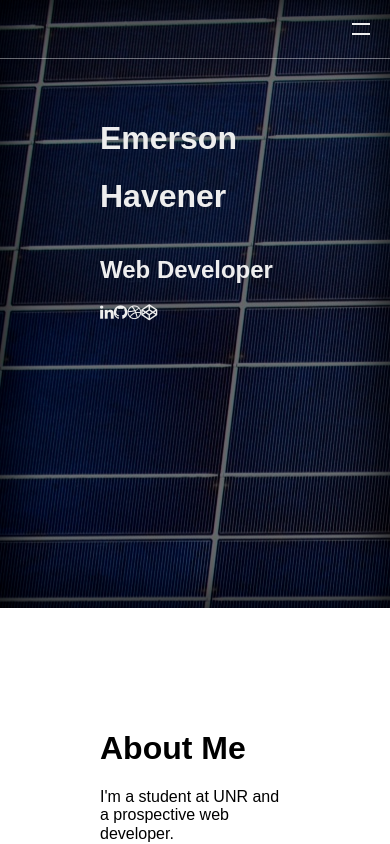
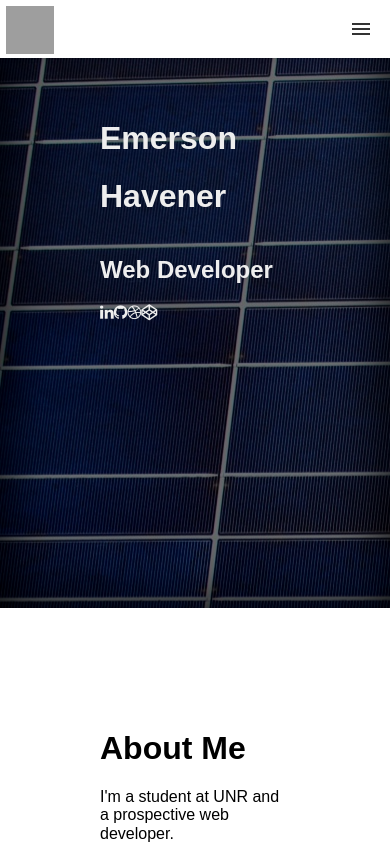
Before and after one commit to ehavener/emerson.havener.me, a React (Create React App) app: page / in a window 390 px wide. Shown: the top 844 px of the page. Built offline with nearby package versions, Linux system fonts and the light colour scheme.

Commit message:
added logo to nav; patched nav going transparent bug when on mobile

```diff
--- a/src/Navbar.css
+++ b/src/Navbar.css
@@ -1,6 +1,7 @@
 a {
   color: #000;
 }
+
 
 /* header */
 
@@ -36,9 +37,17 @@
 .header .logo {
   display: block;
   float: left;
-  font-size: 2em;
-  padding: 10px 20px;
+  line-height: 0;
+  padding: 0;
+  margin: 6px 0px 0px 6px;
   text-decoration: none;
+}
+
+.logo img {
+  width: 48px;
+  height: 48px;
+  padding: 0;
+  margin: 0px 0px 0px 0px;
 }
 
 /* menu */
@@ -115,8 +124,9 @@
   top: 0;
 }
 
-/* 48em = 768px */
-
+/* 48em = 768px
+   so when >767px screen width, display these
+*/
 @media (min-width: 48em) {
   .header li {
     float: left;
@@ -131,24 +141,6 @@
   }
   .header .menu-icon {
     display: none;
-  }
-}
-
-.header.light * {
-  transition: all .2s ease-out;
-}
-
-.header.light {
-  background-color: #fff;
-  transition: all .2s ease-out;
-}
-
-.header.light ul {
-  background: none;
-}
-
-.header.light li a {
-  transition: all .0s linear;
   }
 
   .header.dark * {
@@ -185,3 +177,57 @@
   .header.dark .menu-icon .navicon:after {
     background: #EEE;
   }
+
+}
+
+.header.light * {
+  transition: all .2s ease-out;
+}
+
+.header.light {
+  background-color: #fff;
+  transition: all .2s ease-out;
+}
+
+.header.light ul {
+  background: none;
+}
+
+.header.light li a {
+  transition: all .0s linear;
+}
+
+/* <underline> */
+
+li > a {
+  position: relative;
+  color: #2D4269;
+  text-decoration: none;
+}
+
+li > a:hover {
+  color: #2D4269;
+}
+
+li > a:before {
+  content: "";
+  position: absolute;
+  width: 100%;
+  height: 4px;
+  bottom: 0;
+  left: 0;
+  background-color: #2D4269;
+  visibility: hidden;
+  -webkit-transform: scaleX(0);
+  transform: scaleX(0);
+  -webkit-transition: all 0.3s ease-in-out 0s;
+  transition: all 0.3s ease-in-out 0s;
+}
+
+li > a:hover:before {
+  visibility: visible;
+  -webkit-transform: scaleX(1);
+  transform: scaleX(1);
+}
+
+/* </ underline> */
--- a/src/Navbar.js
+++ b/src/Navbar.js
@@ -48,6 +48,7 @@ class Navbar extends Component {
         <header className={`header ${this.state.theme}`} onScroll={this.handleScroll}>
           <input className="menu-btn" type="checkbox" id="menu-btn" />
           <label className="menu-icon" htmlFor="menu-btn"><span className="navicon"></span></label>
+          <div class="logo"><img src="http://localhost:3000/static/media/eh_imperfect.00ceaf38.png"/></div>
           <ul className="menu">
             <li><a href="#Home">Home</a></li>
             <li><a href="#About">About Me</a></li>
--- a/src/Services.css
+++ b/src/Services.css
@@ -7,17 +7,51 @@
 .services .deck {
   display: grid;
   grid-template-columns: 250px 250px 250px;
-  grid-template-rows: 350px 350px 350px;
+  grid-template-rows: auto;
   grid-gap: 10px;
   justify-content: center;
 }
 
 .services .card {
+  display: flex;
+  flex-direction: column;
   padding: 20px;
   background-color: #fff;
 }
 
+.services .card .buttons {
+
+}
+
+/*
 .services .card:hover {
   background-color: #2D4269;
   color: #fff;
 }
+*/
+.services button {
+  border: none;
+  text-align: center;
+  padding: 1.0vw 2.2vw .8vw;
+  border-radius: 0.2vw;
+  font-weight: bold;
+  text-transform: uppercase;
+  margin: .5vw;
+  outline: none;
+  cursor: pointer;
+  transition: all .15s;
+  color: white;
+}
+
+.services button {
+  background: #34495e;
+  box-shadow: 0 .4vw 0 #000000;
+}
+
+.services button:hover {
+  background: #243342;
+}
+
+button:active {
+  transform: translateY(.2vw);
+}
--- a/src/Services.js
+++ b/src/Services.js
@@ -11,20 +11,26 @@ class Services extends Component {
           <div className="card">
             <h2>Responsive Static Website Design</h2>
             <p>Custom websites to market your venture.</p>
+            <div className="buttons">
               <button name="button">Learn More</button>
               <button name="button">Inquire</button>
+            </div>
           </div>
           <div className="card">
             <h2>Website Design with CMS Integration</h2>
             <p>Custom websites with the ability to easily publish and update content.</p>
+            <div className="buttons">
               <button name="button">Learn More</button>
               <button name="button">Inquire</button>
+            </div>
           </div>
           <div className="card">
             <h2>Logo Design and Branding</h2>
             <p>An original graphical identity representing your venture.</p>
+            <div className="buttons">
               <button name="button">Learn More</button>
               <button name="button">Inquire</button>
+            </div>
           </div>
         </div>
       </div>
```
Also changed, not shown: src/eh_imperfect.png (added). Lines whose indentation alone changed are shown as unchanged.
